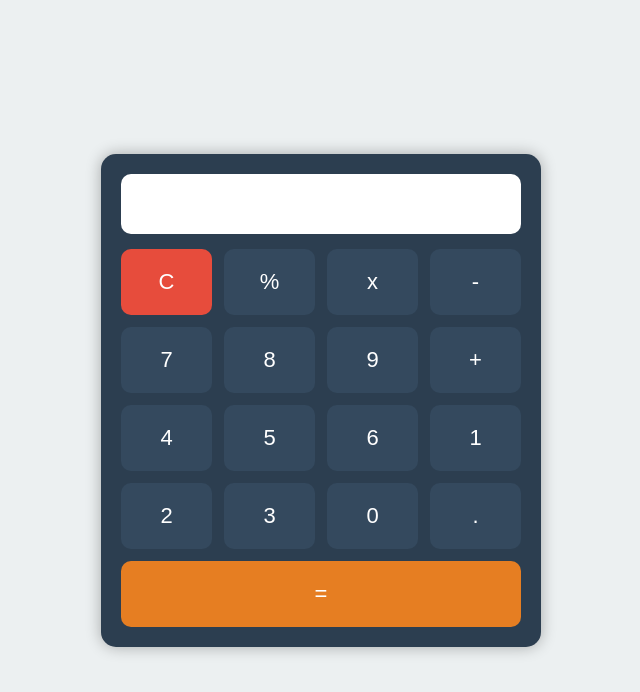
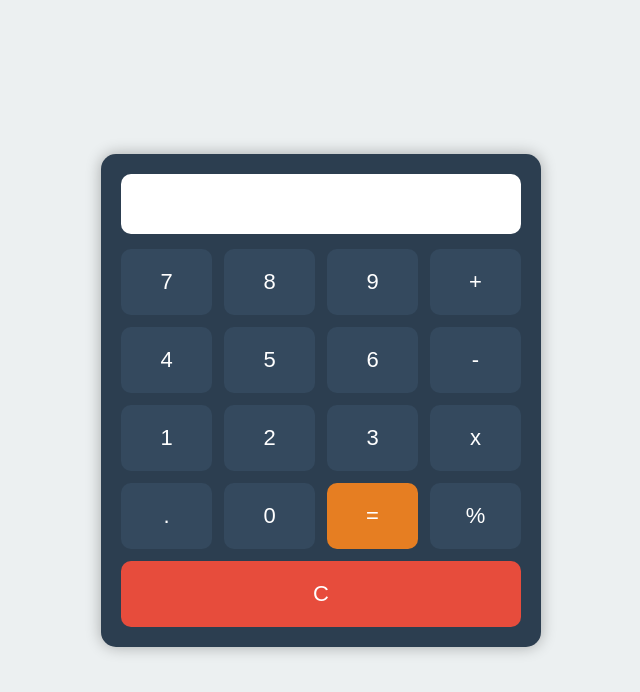
Before and after one commit to ArzzZCuy/Kalkulator-test, a plain HTML site: page index.html in a window 1280 px wide. Shown: the whole page, without its empty margins (319-959 px from the left). Drawn offline with Linux system fonts and the light colour scheme.

Commit message:
Update index.html

```diff
--- a/index.html
+++ b/index.html
@@ -59,16 +59,14 @@
       background: #1abc9c;
     }
 
-    .buttons .equal {
-      grid-column: span 4;
-      background: #e67e22;
-    }
-
     .buttons .clear {
       background: #e74c3c;
     }
 
-    /* Media query responsif */
+    .buttons .equal {
+      background: #e67e22;
+    }
+
     @media (max-width: 600px) {
       .buttons button {
         padding: 15px;
@@ -103,28 +101,32 @@
     <input type="text" class="display" id="display" disabled>
 
     <div class="buttons">
-      <button onclick="clearDisplay()" class="clear">C</button>
-      <button onclick="appendValue('%')">%</button>
-      <button onclick="appendValue('x')">x</button>
-      <button onclick="appendValue('-')">-</button>
-
+      <!-- Baris 1 -->
       <button onclick="appendValue('7')">7</button>
       <button onclick="appendValue('8')">8</button>
       <button onclick="appendValue('9')">9</button>
       <button onclick="appendValue('+')">+</button>
 
+      <!-- Baris 2 -->
       <button onclick="appendValue('4')">4</button>
       <button onclick="appendValue('5')">5</button>
       <button onclick="appendValue('6')">6</button>
+      <button onclick="appendValue('-')">-</button>
+
+      <!-- Baris 3 -->
       <button onclick="appendValue('1')">1</button>
-
       <button onclick="appendValue('2')">2</button>
       <button onclick="appendValue('3')">3</button>
+      <button onclick="appendValue('x')">x</button>
+
+      <!-- Baris 4 -->
+      <button onclick="appendValue('.')">.</button>
       <button onclick="appendValue('0')">0</button>
-      <button onclick="appendValue('.')">.</button>
+      <button onclick="calculate()" class="equal">=</button>
+      <button onclick="appendValue('%')">%</button>
 
-      <!-- Tombol "=" di paling bawah -->
-      <button onclick="calculate()" class="equal">=</button>
+      <!-- Clear -->
+      <button onclick="clearDisplay()" class="clear" style="grid-column: span 4;">C</button>
     </div>
   </div>
 
@@ -132,7 +134,7 @@
     function appendValue(val) {
       const display = document.getElementById("display");
 
-      // Ganti 'x' dengan '*' dan '%' dengan '/'
+      // Ganti tampilan x dan % ke fungsi asli
       if (val === 'x') {
         display.value += '*';
       } else if (val === '%') {
```
